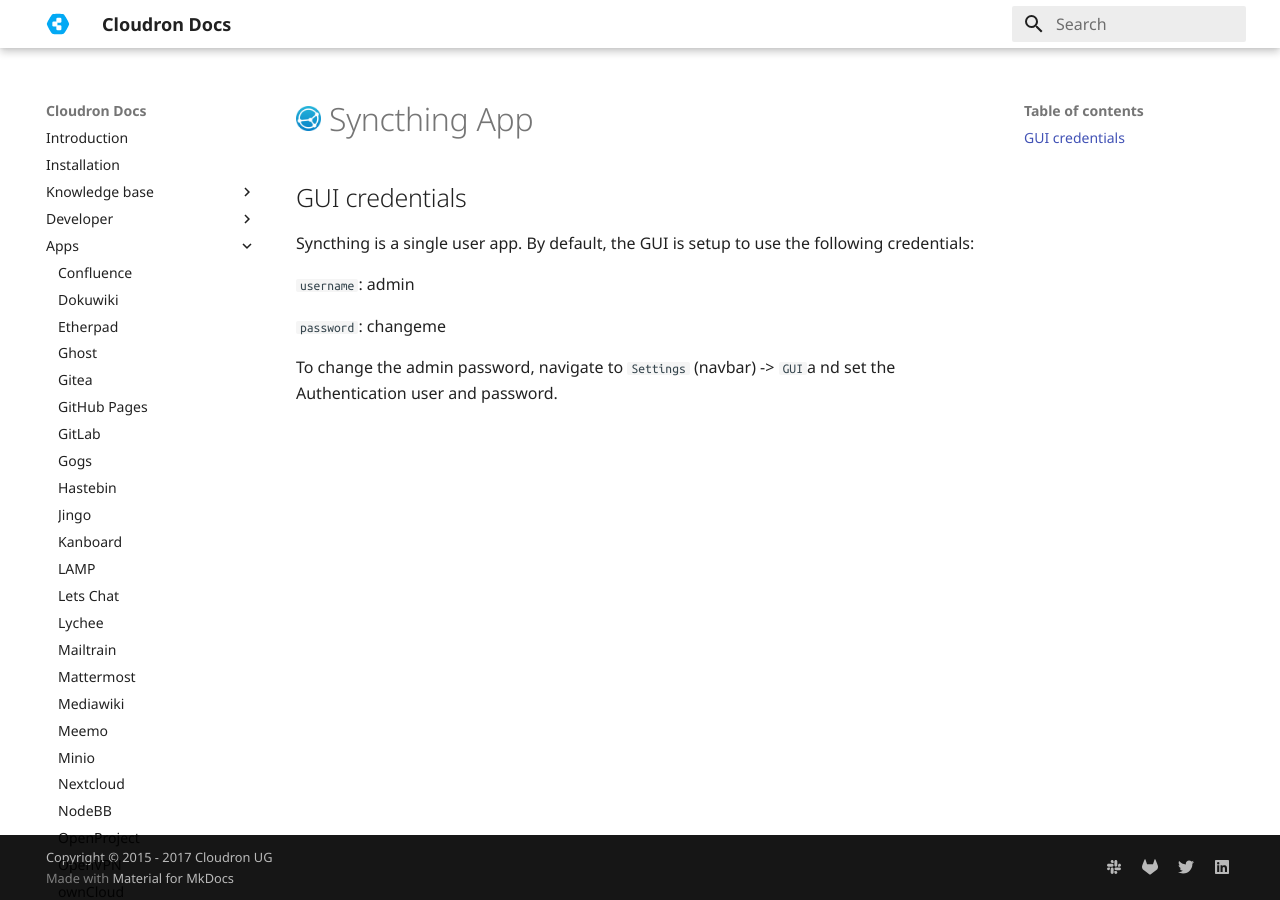
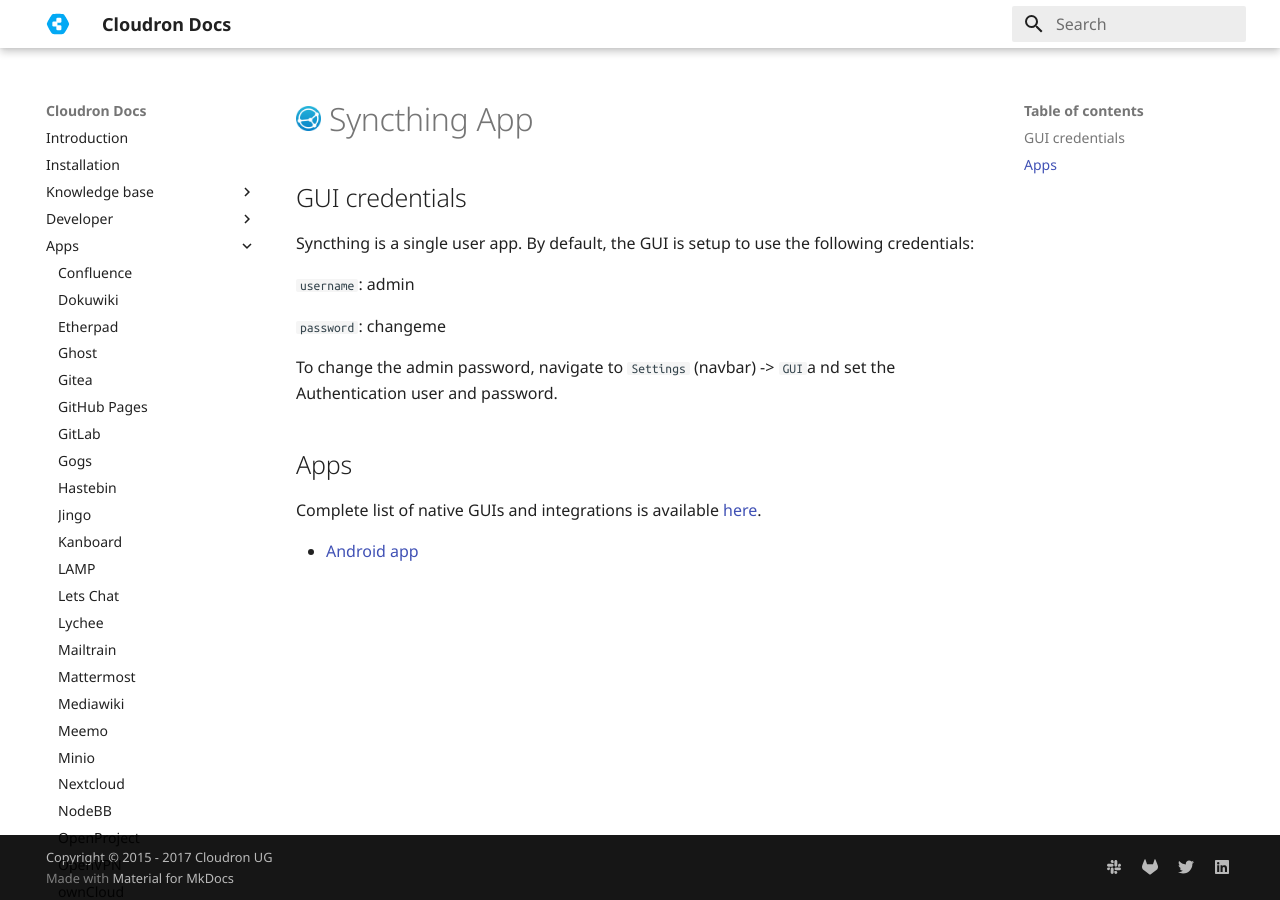
Before and after one commit to M-arcus/cloudron-docs, an MkDocs documentation site: the page built from docs/documentation/apps/syncthing.md, in a window 1280 px wide. Built offline with MkDocs 1.6.1 and Material for MkDocs 9.7.7, drawn with Linux system fonts in a browser that asks for light colours; old or Windows-style settings are respelled for this version of MkDocs.

Commit message:
Add link to apps

```diff
--- a/docs/documentation/apps/syncthing.md
+++ b/docs/documentation/apps/syncthing.md
@@ -10,3 +10,9 @@
 
 To change the admin password, navigate to `Settings` (navbar) -> `GUI`a nd set the Authentication user
 and password.
+
+## Apps
+
+Complete list of native GUIs and integrations is available [here](https://syncthing.net/).
+
+* [Android app](https://play.google.com/store/apps/details?id=com.nutomic.syncthingandroid)
```
